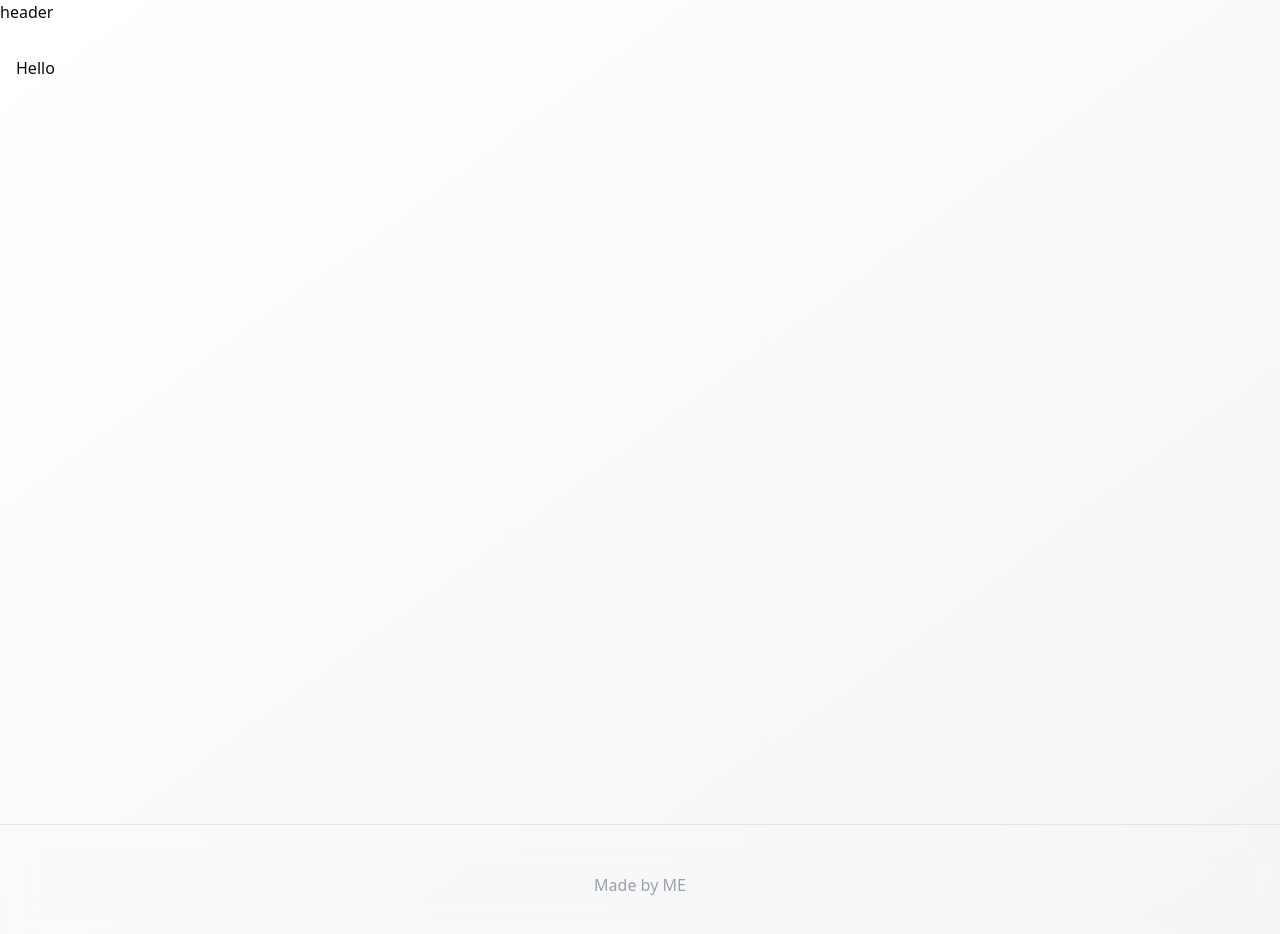
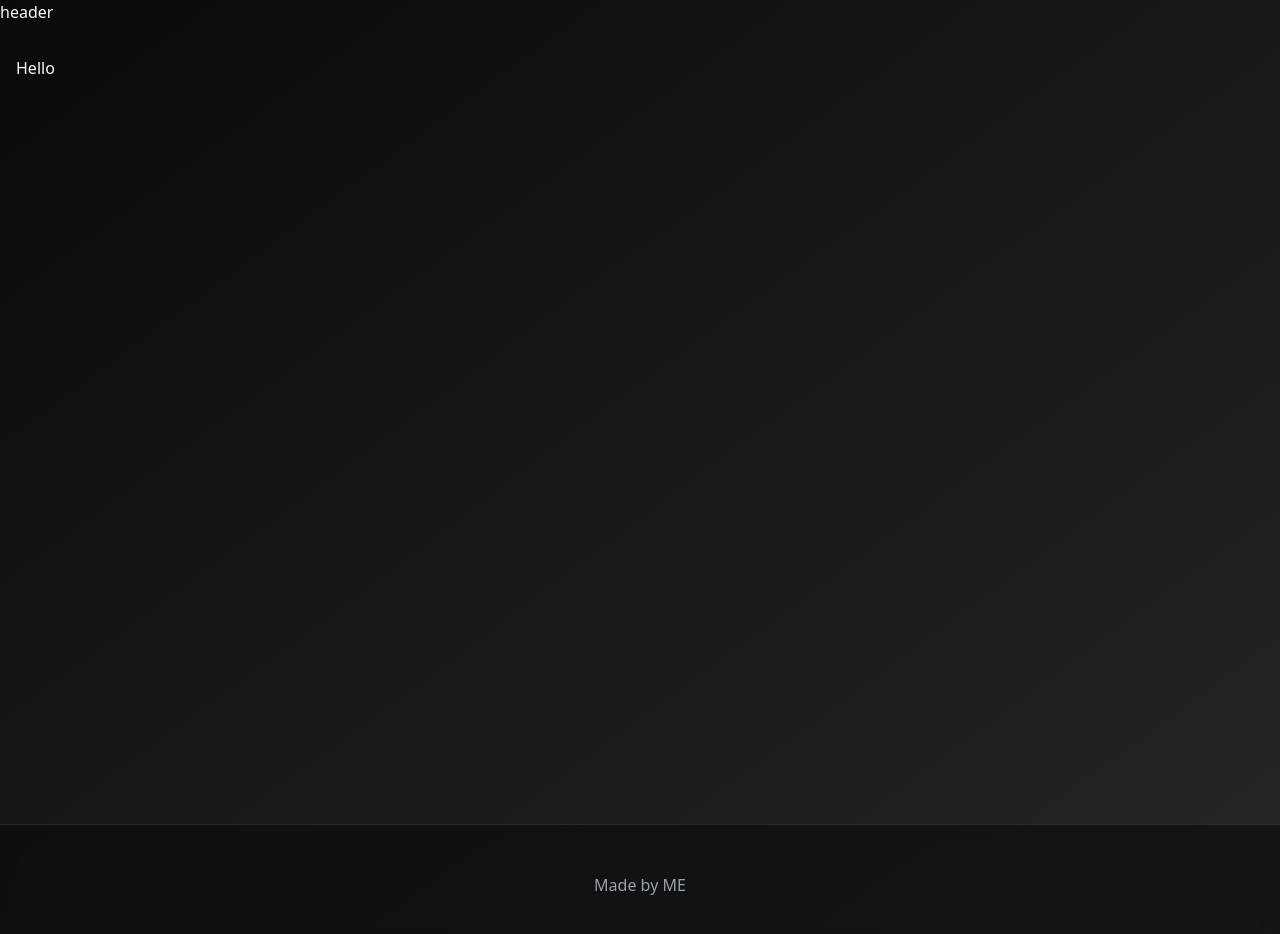
Before and after one commit to saba-ramezani/weather-app, a React (Vite) app: page / in a window 1280 px wide. Shown: the top 934 px of the page. Built offline with nearby package versions, Linux system fonts and the light colour scheme.

Commit message:
added themeProvider

```diff
--- a/src/App.tsx
+++ b/src/App.tsx
@@ -1,12 +1,15 @@
 import { BrowserRouter } from "react-router-dom"
 import Layout from "./components/Layout"
+import { ThemeProvider } from "./context/theme-provider"
 
 function App() {
   return (
     <BrowserRouter>
-      <Layout>
-        Hello
-      </Layout>
+      <ThemeProvider defaultTheme="dark">
+        <Layout>
+          Hello
+        </Layout>
+      </ThemeProvider>
     </BrowserRouter>
   )
 }
--- a/src/components/Layout.tsx
+++ b/src/components/Layout.tsx
@@ -7,7 +7,7 @@ const Layout = ({children}: PropsWithChildren) => {
         <main className="min-h-screen container mx-auto px-4 py-8">
             {children}
         </main>
-        <footer className="border-t backdrop-blur-lg py-12">
+        <footer className="border-t backdrop-blur supports-[backdrop-filter]:bg-background/60 py-12">
             <div className="container mx-auto px-4 text-center text-gray-400">
                 <p>Made by ME </p>
             </div>
--- /dev/null
+++ b/src/context/theme-provider.tsx
@@ -0,0 +1,73 @@
+import { createContext, useContext, useEffect, useState } from "react"
+
+type Theme = "dark" | "light" | "system"
+
+type ThemeProviderProps = {
+  children: React.ReactNode
+  defaultTheme?: Theme
+  storageKey?: string
+}
+
+type ThemeProviderState = {
+  theme: Theme
+  setTheme: (theme: Theme) => void
+}
+
+const initialState: ThemeProviderState = {
+  theme: "system",
+  setTheme: () => null,
+}
+
+const ThemeProviderContext = createContext<ThemeProviderState>(initialState)
+
+export function ThemeProvider({
+  children,
+  defaultTheme = "system",
+  storageKey = "vite-ui-theme",
+  ...props
+}: ThemeProviderProps) {
+  const [theme, setTheme] = useState<Theme>(
+    () => (localStorage.getItem(storageKey) as Theme) || defaultTheme
+  )
+
+  useEffect(() => {
+    const root = window.document.documentElement
+
+    root.classList.remove("light", "dark")
+
+    if (theme === "system") {
+      const systemTheme = window.matchMedia("(prefers-color-scheme: dark)")
+        .matches
+        ? "dark"
+        : "light"
+
+      root.classList.add(systemTheme)
+      return
+    }
+
+    root.classList.add(theme)
+  }, [theme])
+
+  const value = {
+    theme,
+    setTheme: (theme: Theme) => {
+      localStorage.setItem(storageKey, theme)
+      setTheme(theme)
+    },
+  }
+
+  return (
+    <ThemeProviderContext.Provider {...props} value={value}>
+      {children}
+    </ThemeProviderContext.Provider>
+  )
+}
+
+export const useTheme = () => {
+  const context = useContext(ThemeProviderContext)
+
+  if (context === undefined)
+    throw new Error("useTheme must be used within a ThemeProvider")
+
+  return context
+}
```
